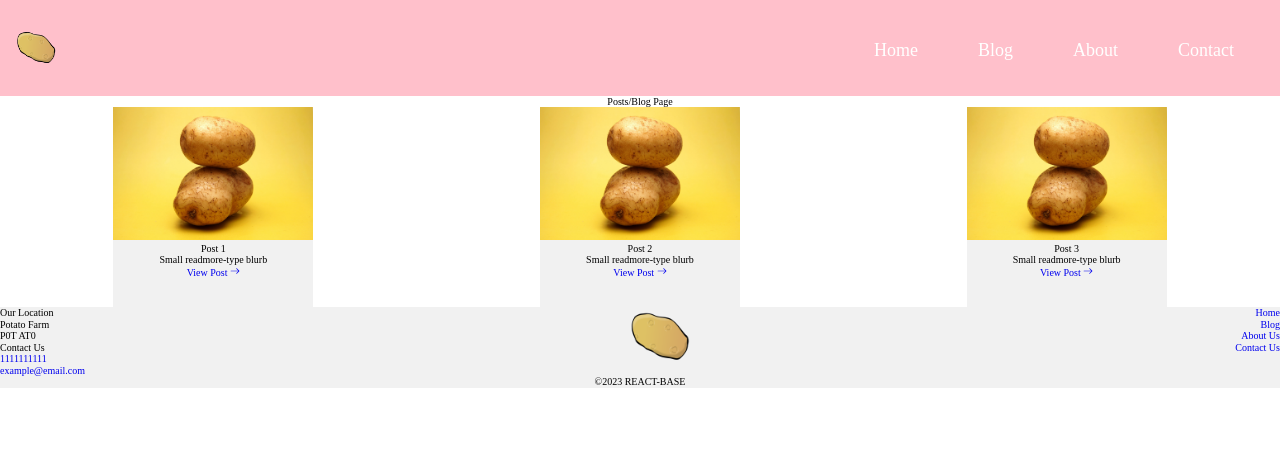
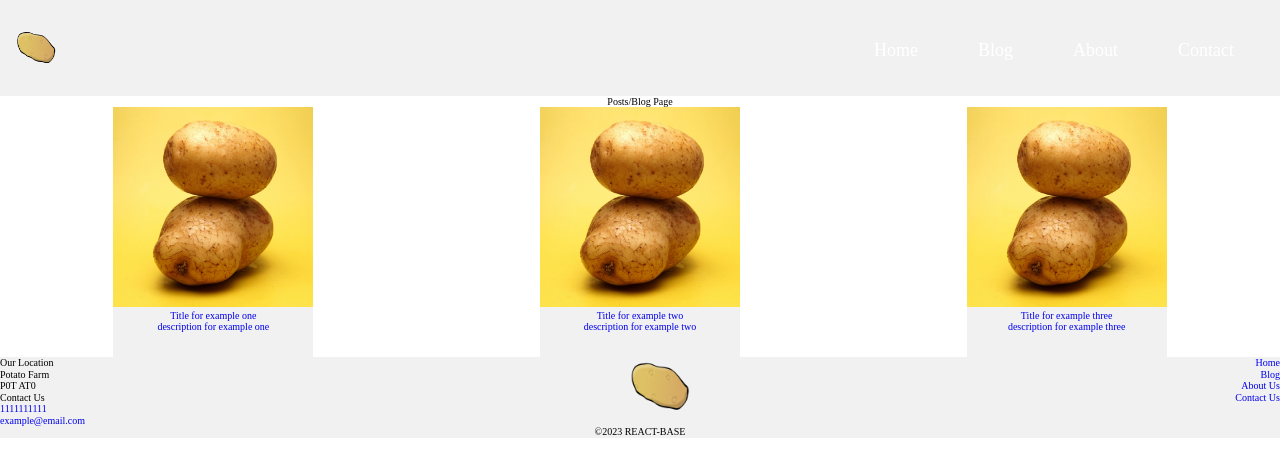
Before and after one commit to mchrzanka/react-project-template, a React (Create React App) app in the folder react-base/: page /blog in a window 1280 px wide. Shown: the top 476 px of the page. Built offline with nearby package versions, Linux system fonts and the light colour scheme.

Commit message:
blog and post detail connected

```diff
--- a/react-base/src/App.js
+++ b/react-base/src/App.js
@@ -6,7 +6,7 @@ import Footer from './components/Footer';
 
 import Home from './pages/Home';
 import Blog from './pages/Blog';
-import PostView from './components/PostView';
+import PostView from './pages/PostView';
 import Contact from './pages/Contact';
 import About from './pages/About';
 
--- a/react-base/src/components/Post.js
+++ b/react-base/src/components/Post.js
@@ -3,24 +3,16 @@ import { BsArrowRight } from 'react-icons/bs';
 
 import '../scss/components/_post.scss';
 
-const Post = (props) => {
-	return (
-		<div className={`post`}>
-			<div className='post-img'>
-				<img src={props.src} alt={props.alt} />
-			</div>
-			<h1 className='post-title'>{props.title}</h1>
-			<p className='post-summary'>{props.summary}</p>
-
-			<a
-				href={`blog/${props.url}`}
-				className='btn'
-				aria-label='View Post Button'
-			>
-				View Post <BsArrowRight />
-			</a>
-		</div>
-	);
-};
+const Post = ({ id, title, desc, img, url }) => (
+	<a href={`blog/${url}`} key={id} className='post'>
+		<img
+			src={require(`../assets/imgs/${img}`)} //webpack specific to make sure images are being included correctly in bundling
+			alt={`website design and development for ${title}`}
+		/>
+		<h2>{title}</h2>
+		<p>{desc}</p>
+		{/* Other post content */}
+	</a>
+);
 
 export default Post;
--- a/react-base/src/components/PostView.js
+++ /dev/null
@@ -1,53 +0,0 @@
-import React, { useState, useEffect } from 'react';
-import Navbar from './Navbar';
-
-import '../scss/components/_postView.scss';
-import Footer from './Footer';
-
-function PostView() {
-	//This is probably not the best way to do it, but it's the only way I've figured out so far. This would require us to know exactly the # of posts/pieces that need to have an individual page (just like in php when we do blahblah.ca/blog/postID).
-
-	//Each post has a state that we keep track of, and then via routing, we keep track of what page we're on and that's what we show.
-
-	//I googled it and people usually do this via a json file, but I haven't tried that yet.
-
-	const [showPost1View, setPost1View] = useState(false);
-	const [showPost2View, setPost2View] = useState(false);
-	const [showPost3View, setPost3View] = useState(false);
-
-	// const base_url = 'live website url here';
-	const base_url = 'http://localhost:3000/react-base/';
-
-	function determineURL() {
-		if (window.location.href === base_url + '') {
-			setPost1View(true);
-			setPost2View(false);
-			setPost3View(false);
-		} else if (window.location.href === base_url + '') {
-			setPost1View(false);
-			setPost2View(true);
-			setPost3View(false);
-		} else if (window.location.href === base_url + '') {
-			setPost1View(false);
-			setPost2View(false);
-			setPost3View(true);
-		}
-	}
-
-	//checks the URL once, the first time the page loads.
-	useEffect(() => {
-		determineURL();
-	}, []);
-
-	return (
-		<div className='post-view'>
-			<Navbar />
-			<div className={showPost1View ? 'content show' : 'hide'}></div>
-			<div className={showPost2View ? 'content show' : 'hide'}></div>
-			<div className={showPost3View ? 'content show' : 'hide'}></div>
-			<Footer />
-		</div>
-	);
-}
-
-export default PostView;
--- a/react-base/src/data/data.json
+++ b/react-base/src/data/data.json
@@ -2,16 +2,22 @@
 	{
 		"id": 1,
 		"title": "Title for example one",
-		"desc": "description for example one"
+		"desc": "description for example one",
+		"img": "placeholder.jpg",
+		"url": "example-one"
 	},
 	{
 		"id": 2,
 		"title": "Title for example two",
-		"desc": "description for example two"
+		"desc": "description for example two",
+		"img": "placeholder.jpg",
+		"url": "example-two"
 	},
 	{
 		"id": 3,
 		"title": "Title for example three",
-		"desc": "description for example three"
+		"desc": "description for example three",
+		"img": "placeholder.jpg",
+		"url": "example-three"
 	}
 ]
--- a/react-base/src/pages/Blog.js
+++ b/react-base/src/pages/Blog.js
@@ -8,6 +8,9 @@ import '../scss/pages/_blog.scss';
 //imgs
 import Placeholder from '../assets/imgs/placeholder.jpg';
 
+//data
+import data from '../data/data.json';
+
 function Blog() {
 	return (
 		<div className='blog'>
@@ -16,27 +19,16 @@ function Blog() {
 			</div>
 
 			<div className='blog-posts'>
-				<Post
-					url='post1'
-					title='Post 1'
-					summary='Small readmore-type blurb'
-					src={Placeholder}
-					alt='Placeholder for images'
-				/>
-				<Post
-					url='post2'
-					title='Post 2'
-					summary='Small readmore-type blurb'
-					src={Placeholder}
-					alt='Placeholder for images'
-				/>
-				<Post
-					url='post3'
-					title='Post 3'
-					summary='Small readmore-type blurb'
-					src={Placeholder}
-					alt='Placeholder for images'
-				/>
+				{data.map((post) => (
+					<Post
+						key={post.id}
+						id={post.id}
+						title={post.title}
+						desc={post.desc}
+						img={post.img}
+						url={post.url}
+					/>
+				))}
 			</div>
 		</div>
 	);
--- /dev/null
+++ b/react-base/src/pages/PostView.js
@@ -0,0 +1,40 @@
+import React from 'react';
+import { useParams, Link } from 'react-router-dom'; //returns an object containing key value pairs from the current URL parameters. Each key corresponds to a parameter defined in your route (in this case, /portfolio/:projectName)
+
+//styles
+import '../scss/components/_postView.scss';
+
+//data
+import data from '../data/data.json';
+import Post from '../components/Post';
+
+function PostView() {
+	const { id } = useParams(); //grabs the id from the url. The const name has to match the wording set in the router. {} syntax is known as "destructuring assignment". Equivalent to:
+	//const params = useParams();
+	//const id = params.id;
+
+	const post = data.find((item) => item.url === id);
+
+	return (
+		<div className='portfolio-view'>
+			{post ? (
+				<div className='container'>
+					<Post
+						key={post.id}
+						id={post.id}
+						title={post.title}
+						desc={post.desc}
+						img={post.img}
+						url={post.url}
+					/>
+				</div>
+			) : (
+				<div>
+					<p>Post not found</p>
+				</div>
+			)}
+		</div>
+	);
+}
+
+export default PostView;
--- a/react-base/src/scss/components/_navbar.scss
+++ b/react-base/src/scss/components/_navbar.scss
@@ -1,7 +1,7 @@
 @use '../assets' as a;
 
 .navbar {
-	background-color: pink;
+	background-color: a.$grey;
 
 	&-container {
 		display: flex;
--- a/react-base/src/scss/components/_post.scss
+++ b/react-base/src/scss/components/_post.scss
@@ -4,16 +4,16 @@
 	background-color: a.$grey;
 	padding-bottom: 4rem;
 
-	.post-img {
-		img {
-			width: 100%;
-		}
+	img {
+		width: 100%;
+		height: 20rem;
+		object-fit: cover;
 	}
 
 	@media only screen and (min-width: 768px) {
-		height: 20rem;
+		height: 25rem;
 
-		.post-img img {
+		img {
 			width: 20rem;
 		}
 	}
```
Also changed, not shown: 1 other file (tests, documents, lock files or other folders).
